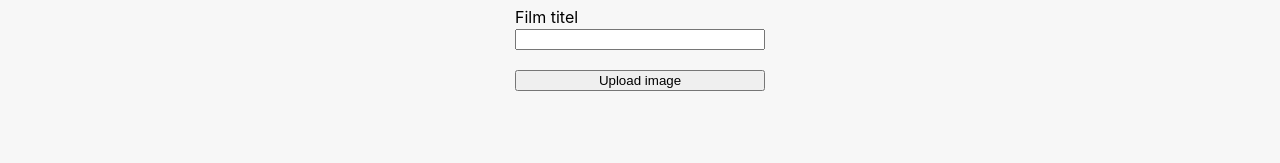
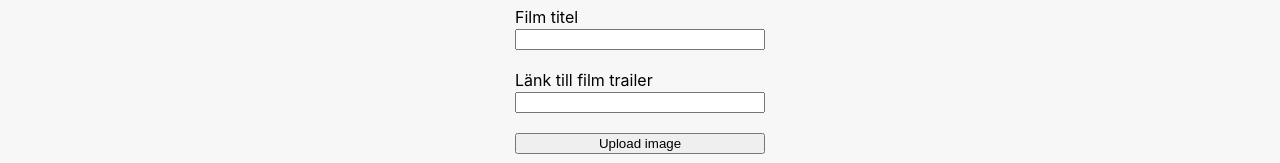
Before and after one commit to K3mp3/Ange-FH-Vue, a Vue app in the folder Client/: page /admin in a window 1280 px wide. Shown: the part 216-379 px from the top of the page. Built offline with nearby package versions, Linux system fonts and the light colour scheme; no server answers.

Commit message:
[Added] a new textinput and a new ref variable to be able to send the movie trailer link to the View via the emit. I then send the link to the server together with the title and poster so that I can use this later in the header

```diff
--- a/Client/src/components/adminpage/AdminPage.vue
+++ b/Client/src/components/adminpage/AdminPage.vue
@@ -3,6 +3,7 @@ import { ref } from "vue";
 
 const movieTitle = ref("");
 const moviePoster = ref();
+const movieLink = ref("");
 
 function fileInput(e: Event) {
   const inputElement = e.target as HTMLInputElement;
@@ -17,7 +18,7 @@ function fileInput(e: Event) {
 }
 
 const emits = defineEmits<{
-  (e: "movieInfo", poster: File, title: string): void;
+  (e: "movieInfo", poster: File, title: string, link: string): void;
 }>();
 
 function emitImage() {
@@ -26,7 +27,7 @@ function emitImage() {
   }
 
   // Emit the "movieInfo" event with the poster and title
-  emits("movieInfo", moviePoster.value, movieTitle.value);
+  emits("movieInfo", moviePoster.value, movieTitle.value, movieLink.value);
 }
 </script>
 
@@ -35,9 +36,15 @@ function emitImage() {
     <div class="small-container">
       <form @submit.prevent="emitImage" enctype="multipart/form-data">
         <label for="file">Ladda up film poster</label>
+
         <input type="file" @change="fileInput" />
+
         <label for="movie-title-input">Film titel</label>
         <input type="text" v-model="movieTitle" name="movie-title-input" />
+
+        <label for="movie-link-input">Länk till film trailer</label>
+        <input type="text" v-model="movieLink" name="movie-link-input" />
+
         <button>Upload image</button>
       </form>
     </div>
--- a/Client/src/views/AdminView.vue
+++ b/Client/src/views/AdminView.vue
@@ -7,17 +7,19 @@ interface IMovie {
   _id: string;
   title: string;
   poster: string;
+  link: string
 }
 
 const savedMovie = ref<any>(null);
 const movies = ref<IMovie[]>([]);
 
-async function saveMovieInfo(moviePoster: File, movieTitle: string) {
-  console.log("poster", moviePoster, "title", movieTitle);
+async function saveMovieInfo(moviePoster: File, movieTitle: string, movieLink: string) {
+  console.log("poster:", moviePoster, "title:", movieTitle, "movieLink:", movieLink);
 
   const formData = new FormData();
   formData.append("poster", moviePoster);
   formData.append("title", movieTitle);
+  formData.append("link", movieLink);
 
   try {
     const response = await axios.post(
@@ -26,13 +28,14 @@ async function saveMovieInfo(moviePoster: File, movieTitle: string) {
     );
     console.log("Movie saved successfully!", response.data);
 
-    const { poster, title } = response.data;
+    const { poster, title, link } = response.data;
 
     console.log("response", response.data);
 
     savedMovie.value = {
       poster: poster,
       title: title,
+      link: link,
     };
 
     console.log("savedMovie.value", savedMovie.value);
```
Also changed, not shown: 2 other files (tests, documents, lock files or other folders).
